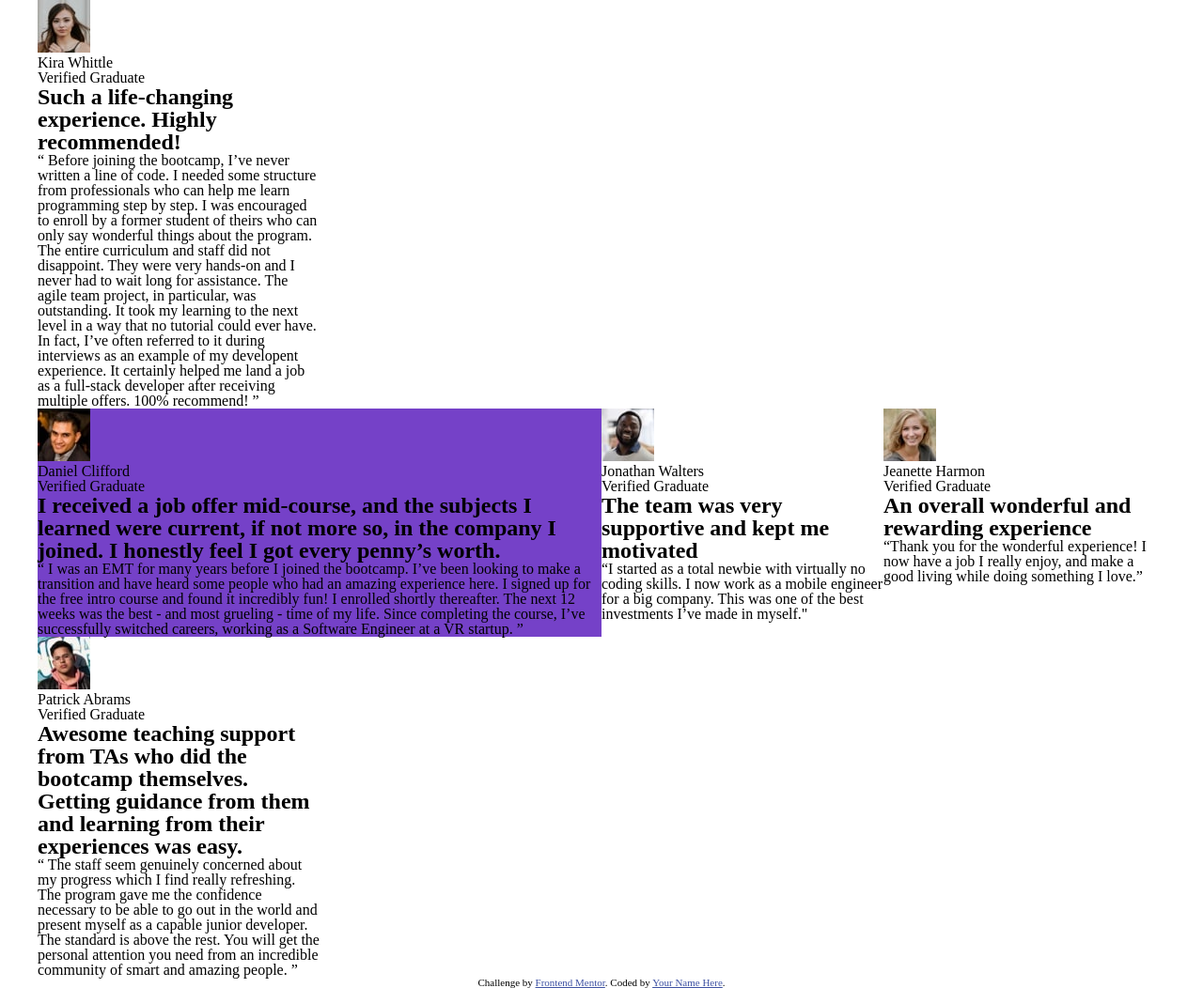
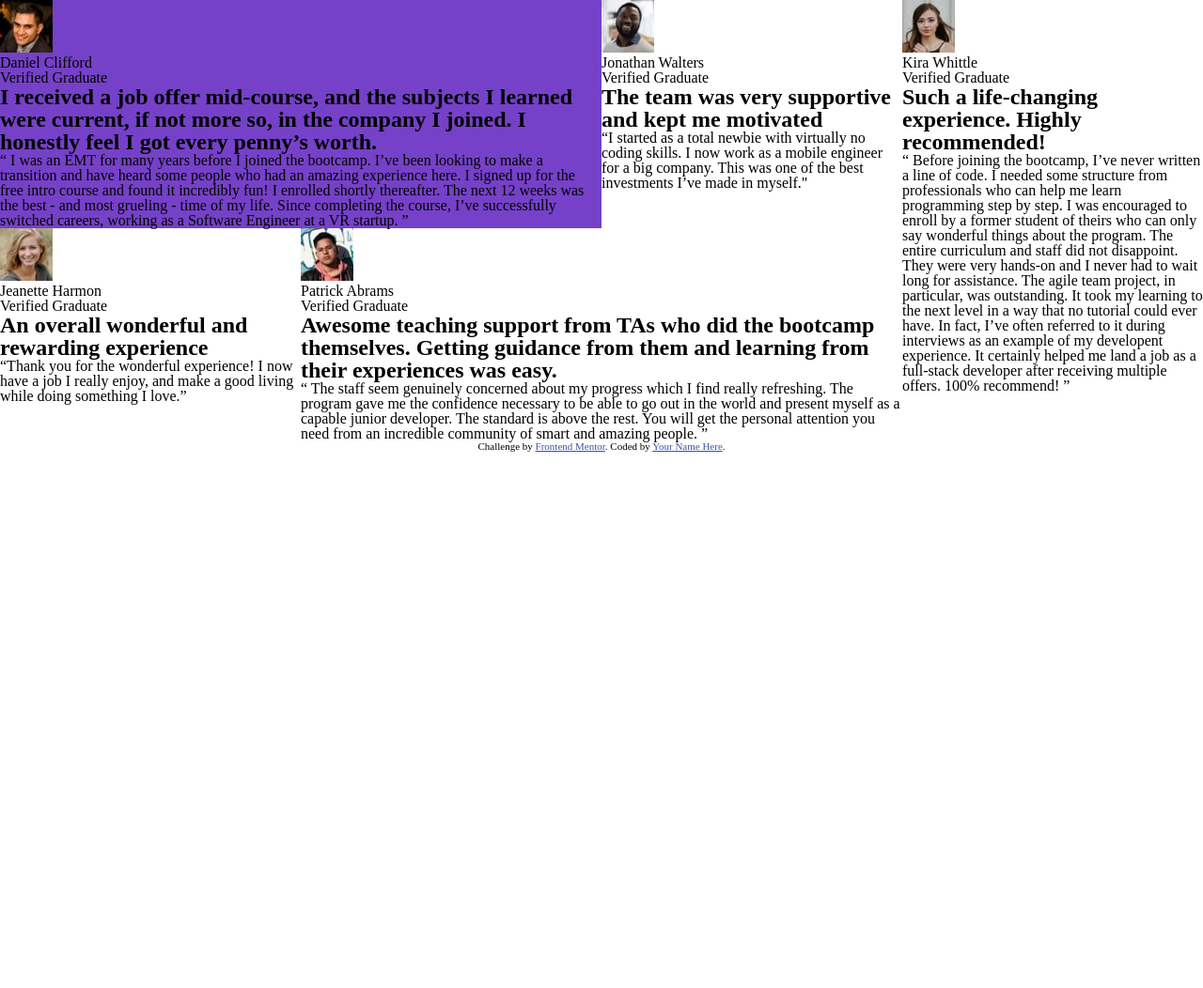
Before and after one commit to kennyoungC/testimonials-grid-section-main, a plain HTML site: page index.html in a window 1280 px wide. Shown: the whole page at 94% size. After the commit the page ends 800 px from the top, so only its background shows below. Drawn offline with Linux system fonts and the light colour scheme.

Commit message:
commit
grid layout setup

```diff
--- a/style.css
+++ b/style.css
@@ -7,27 +7,24 @@ body {
   font-family: "Barlow Semi Condensed" sans-serif;
   line-height: 1;
 }
-.container {
-  max-width: 1200px;
-  margin: 0 auto;
-}
 .testimonial {
   display: grid;
   grid-template-columns: repeat(4, 1fr);
 }
 .testimonials--1 {
   background-color: hsl(263, 55%, 52%);
-  grid-column: 1/3;
+  grid-column: 1 / 3;
 }
 .testimonials--2 {
 }
 .testimonials--3 {
-  grid-row: 3 / -1;
+  grid-column: 4;
+  grid-row: 1 / 3;
 }
 .testimonials--4 {
-  grid-column: 3/;
 }
 .testimonials--5 {
+  grid-column: 2/4;
 }
 .attribution {
   font-size: 11px;
```
